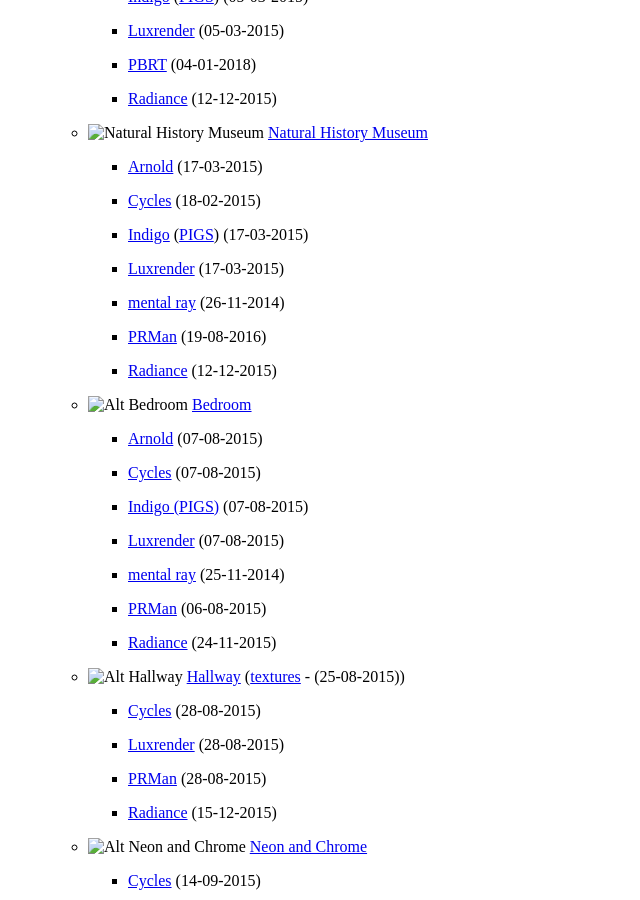
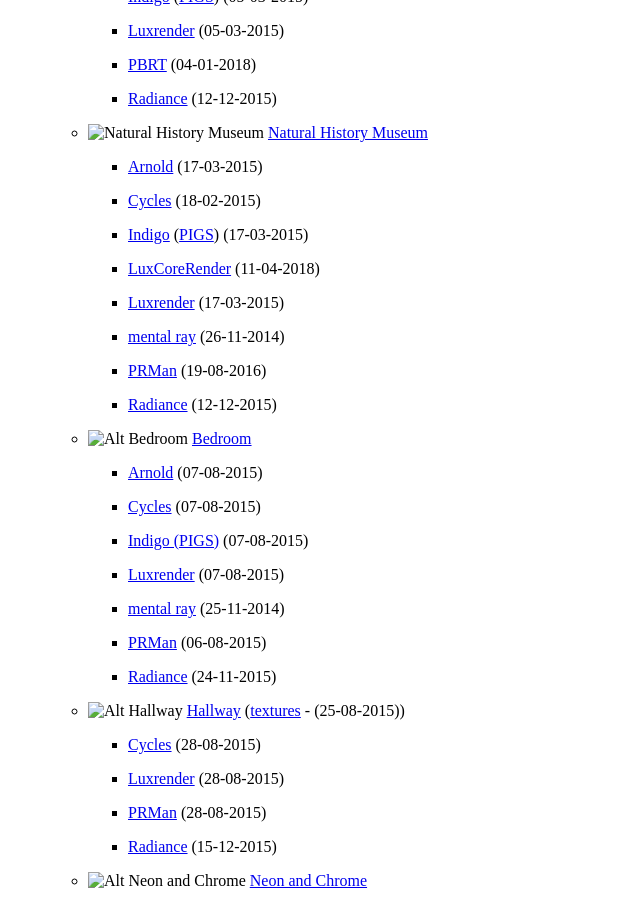
Before and after one commit to wahn/jan_walter_org, a Jekyll site: the page built from download/index.md, in a window 1280 px wide and 900 px high, scrolled down 4035 px. Shown: the whole window, without its empty margins (0-640 px from the left). Built offline with Jekyll 4.4.1, drawn with Linux system fonts in a browser that asks for light colours; Markdown is read by kramdown in place of the engine named in the settings.

Commit message:
Natural History Museum for LuxCoreRender.

```diff
--- a/download/index.md
+++ b/download/index.md
@@ -296,6 +296,8 @@
         ([PIGS](https://www.janwalter.org/Download/Scenes/natural_history_museum.pigs))
         (17-03-2015)
 
+        + [LuxCoreRender](https://www.janwalter.org/Download/Scenes/natural_history_museum_luxcore.tar.gz) (11-04-2018)
+
         + [Luxrender](https://www.janwalter.org/Download/Scenes/natural_history_museum_lxs.tar.gz) (17-03-2015)
 
         + [mental ray](https://www.janwalter.org/Download/Scenes/natural_history_museum_mi.tar.gz) (26-11-2014)
```
